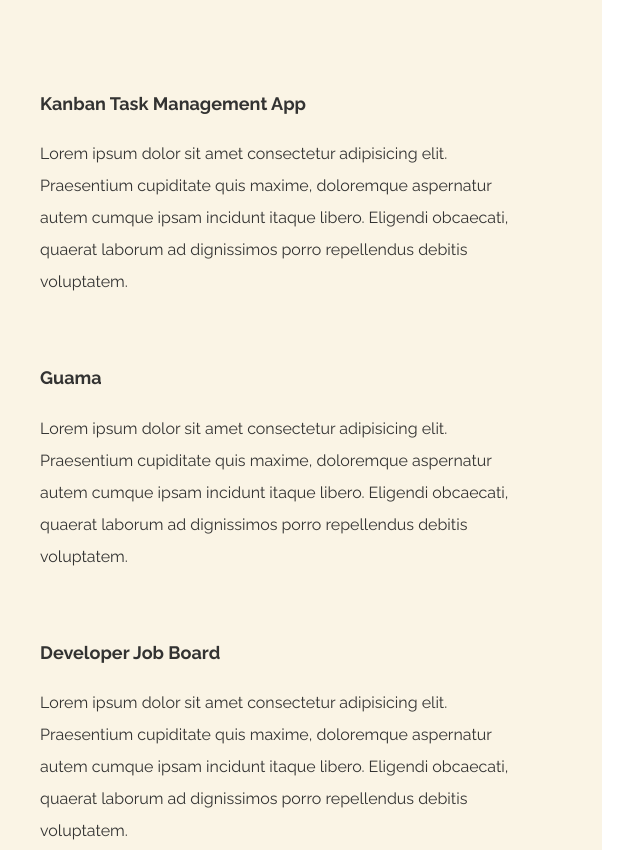
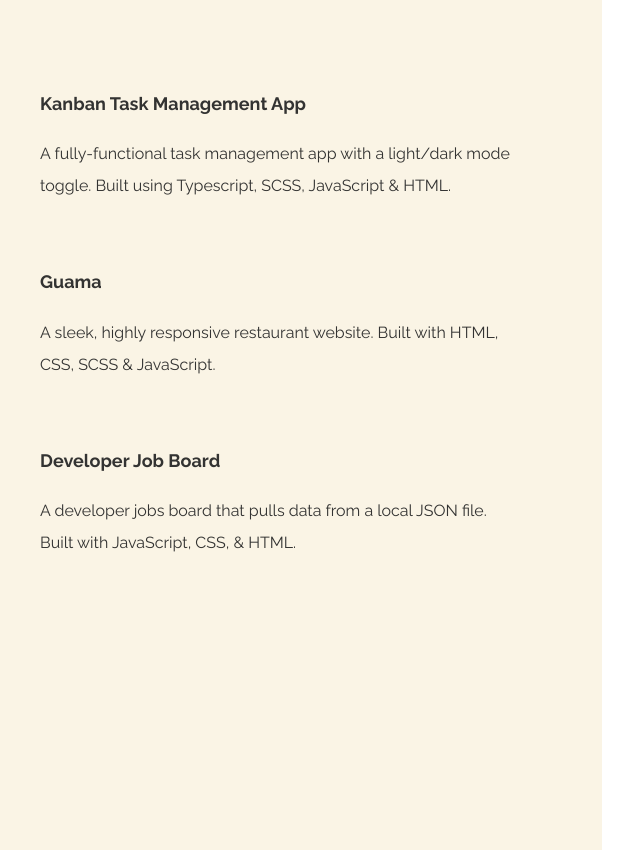
Before and after one commit to MariamCoder22/Portfolio, a website built with Vite: page index.html in a window 1280 px wide. Shown: the part 5440-6290 px from the top of the page, without its empty margins (38-678 px from the left). Built offline with nearby package versions, Linux system fonts and the light colour scheme.

Commit message:
Update index.html

```diff
--- a/index.html
+++ b/index.html
@@ -62,11 +62,11 @@
 
         <div class="section-detail-wrapper">
           <h3 class="section-heading">Kanban Task Management App</h3>
-          <p class="section-text">Lorem ipsum dolor sit amet consectetur adipisicing elit. Praesentium cupiditate quis maxime, doloremque aspernatur autem cumque ipsam incidunt itaque libero. Eligendi obcaecati, quaerat laborum ad dignissimos porro repellendus debitis voluptatem.</p>
+          <p class="section-text">A fully-functional task management app with a light/dark mode toggle. Built using Typescript, SCSS, JavaScript & HTML. </p>
           <h3 class="section-heading">Guama</h3>
-          <p class="section-text">Lorem ipsum dolor sit amet consectetur adipisicing elit. Praesentium cupiditate quis maxime, doloremque aspernatur autem cumque ipsam incidunt itaque libero. Eligendi obcaecati, quaerat laborum ad dignissimos porro repellendus debitis voluptatem.</p>
+          <p class="section-text">A sleek, highly responsive restaurant website. Built with HTML, CSS, SCSS & JavaScript. </p>
           <h3 class="section-heading">Developer Job Board</h3>
-          <p class="section-text">Lorem ipsum dolor sit amet consectetur adipisicing elit. Praesentium cupiditate quis maxime, doloremque aspernatur autem cumque ipsam incidunt itaque libero. Eligendi obcaecati, quaerat laborum ad dignissimos porro repellendus debitis voluptatem.</p>
+          <p class="section-text">A developer jobs board that pulls data from a local JSON file. Built with JavaScript, CSS, & HTML. </p>
         </div>
       </section>
 
```
